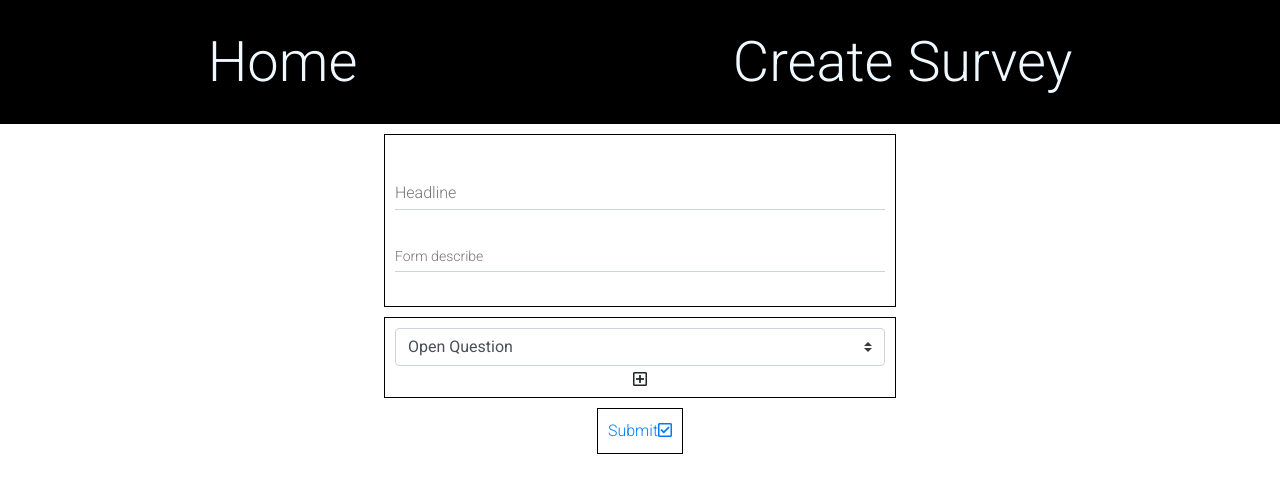
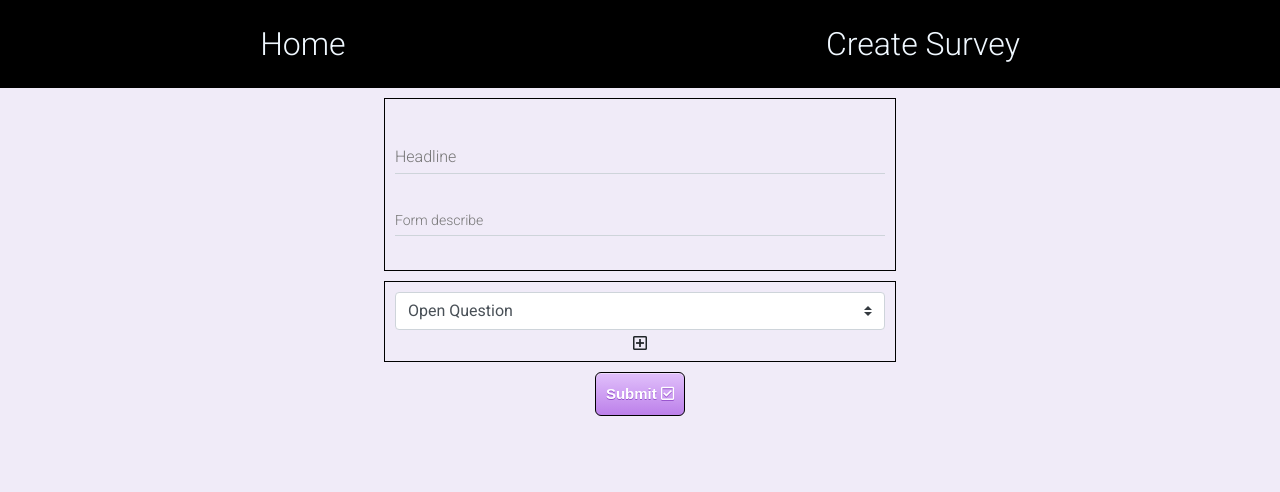
Before and after one commit to roee030/Forms-ReactJS, a React (Create React App) app: page /createsurvey in a window 1280 px wide. Shown: the top 492 px of the page. Built offline with nearby package versions, Linux system fonts and the light colour scheme.

Commit message:
add more style to app

```diff
--- a/src/App.css
+++ b/src/App.css
@@ -3,3 +3,30 @@
   padding: 0;
   box-sizing: border-box;
 }
+body {
+  background-color: #f0ebf8;
+}
+.myButton {
+  box-shadow: inset 0px 1px 0px 0px #efdcfb;
+  background: linear-gradient(to bottom, #dfbdfa 5%, #bc80ea 100%);
+  background-color: #dfbdfa;
+  border-radius: 6px;
+  border: 1px solid #c584f3;
+  display: inline-block;
+  cursor: pointer;
+  color: #ffffff;
+  font-family: Arial;
+  font-size: 15px;
+  font-weight: bold;
+  padding: 6px 24px;
+  text-decoration: none;
+  text-shadow: 0px 1px 0px #9752cc;
+}
+.myButton:hover {
+  background: linear-gradient(to bottom, #bc80ea 5%, #dfbdfa 100%);
+  background-color: #bc80ea;
+}
+.myButton:active {
+  position: relative;
+  top: 1px;
+}
--- a/src/Components/DisplayFormSurvey.css
+++ b/src/Components/DisplayFormSurvey.css
@@ -6,6 +6,8 @@
 }
 .question {
   border: 1px solid black;
+  background: white;
+  border-radius: 10px;
   margin: 10px;
   padding: 15px 130px;
 }
--- a/src/Components/DisplayFormSurvey.js
+++ b/src/Components/DisplayFormSurvey.js
@@ -173,6 +173,7 @@ export default function DisplayFormSurvey(props) {
         <h1>{props.survey.subtitle}</h1>
         {FormSurvey}
         <button
+          className="myButton"
           onClick={(e) => (
             e.preventDefault(), handleClick(), console.log(props.survey)
           )}
--- a/src/Components/Header.css
+++ b/src/Components/Header.css
@@ -1,5 +1,5 @@
 .header {
-  font-size: 3.5rem;
+  font-size: 2rem;
   display: flex;
   justify-content: space-around;
   margin: 0px 0;
--- a/src/Components/Home.css
+++ b/src/Components/Home.css
@@ -1,12 +1,20 @@
 .survey-wraper {
   display: flex;
   justify-content: center;
+
   align-items: center;
   flex-wrap: wrap;
 }
+.wraper {
+  display: flex;
+}
 .survey-card-wraper {
-  background-color: brown;
-  padding: 15px;
+  border-radius: 20px;
+  background-color: rgb(0, 0, 0);
+  padding: 30px;
+  display: inline;
+  font-size: 20px;
+  text-align: center;
   border: none;
   margin: 10px;
 }
--- a/src/Components/Home.js
+++ b/src/Components/Home.js
@@ -32,5 +32,5 @@ export default function Home() {
     );
   });
 
-  return <div>{surveyHomeDisplayCard}</div>;
+  return <div className="wraper">{surveyHomeDisplayCard}</div>;
 }
--- a/src/Components/SaveSurvey.js
+++ b/src/Components/SaveSurvey.js
@@ -9,7 +9,7 @@ export default function SaveSurvey({ formQuestionsArray }) {
     <div className="submit-form-wraper">
       <Link
         to="/"
-        className="send-form"
+        className="send-form myButton"
         onClick={() => {
           let myAppArray = JSON.parse(
             localStorage.getItem("ArrayOfQuestionsAndAnswers")
@@ -22,7 +22,7 @@ export default function SaveSurvey({ formQuestionsArray }) {
           );
         }}
       >
-        Submit
+        Submit&nbsp;
         <MDBIcon far icon="check-square" />
       </Link>
     </div>
--- a/src/Components/Survey.js
+++ b/src/Components/Survey.js
@@ -18,8 +18,12 @@ export default function Survey(props) {
   return (
     <div>
       <div className="toggle">
-        <button onClick={() => setToggle(!toggle)}>Survey</button>
-        <button onClick={() => setToggle(!toggle)}>Answer</button>
+        <button className="myButton" onClick={() => setToggle(true)}>
+          Answer
+        </button>
+        <button className="myButton" onClick={() => setToggle(false)}>
+          Survey
+        </button>
       </div>
       {Survey && toggle ? <DisplaySurveyAnswer survey={Survey} /> : ""}
       {Survey && !toggle ? <DisplayFormSurvey survey={Survey} /> : ""}
```
